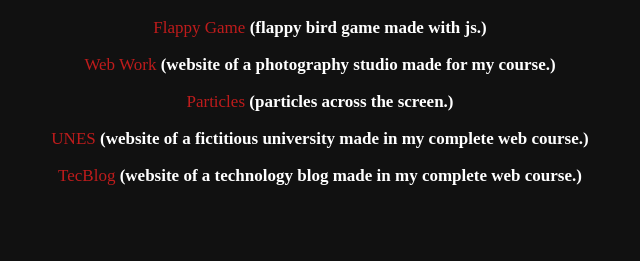
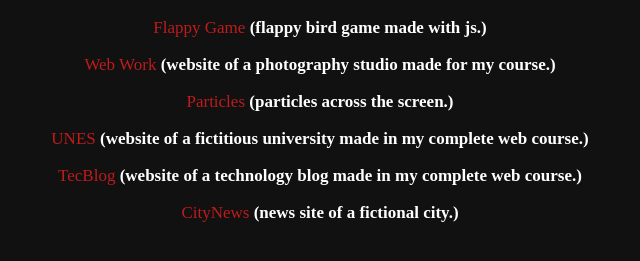
Before and after one commit to Arthurap52/Mylab, a plain HTML site: page index.html in a window 1280 px wide. Shown: the part 87-348 px from the top of the page, without its empty margins (320-960 px from the left). Drawn offline with Linux system fonts and the light colour scheme.

Commit message:
update index

```diff
--- a/index.html
+++ b/index.html
@@ -71,6 +71,8 @@
 
         <p><a href="https://Arthurap52.github.io/Mylab/TecBlog/">TecBlog</a> <strong>(website of a technology blog made in my complete web course.)</strong></p>
 
+        <p><a href="https://Arthurap52.github.io/Mylab/CityNews/">CityNews</a> <strong>(news site of a fictional city.)</strong></p>
+
     </div >
 
 </body>
```
